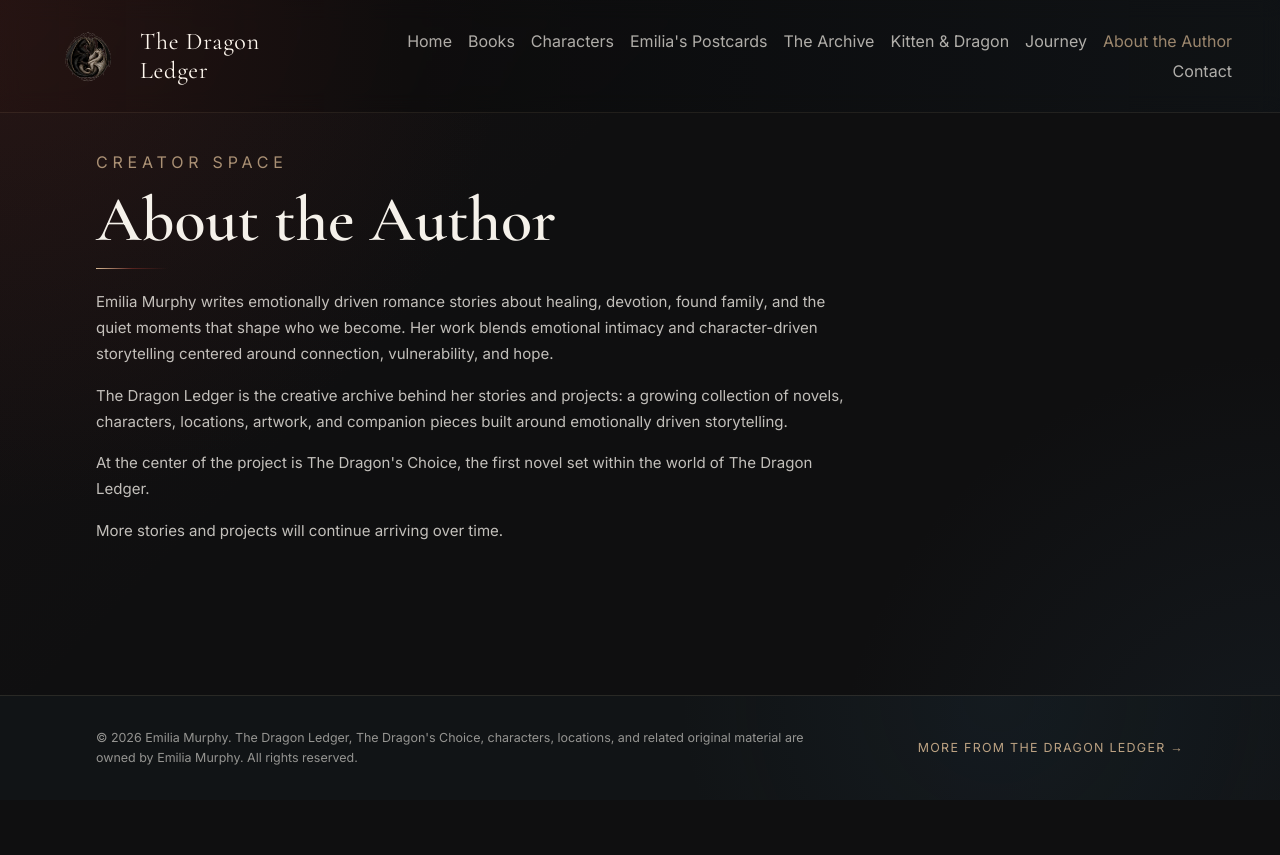
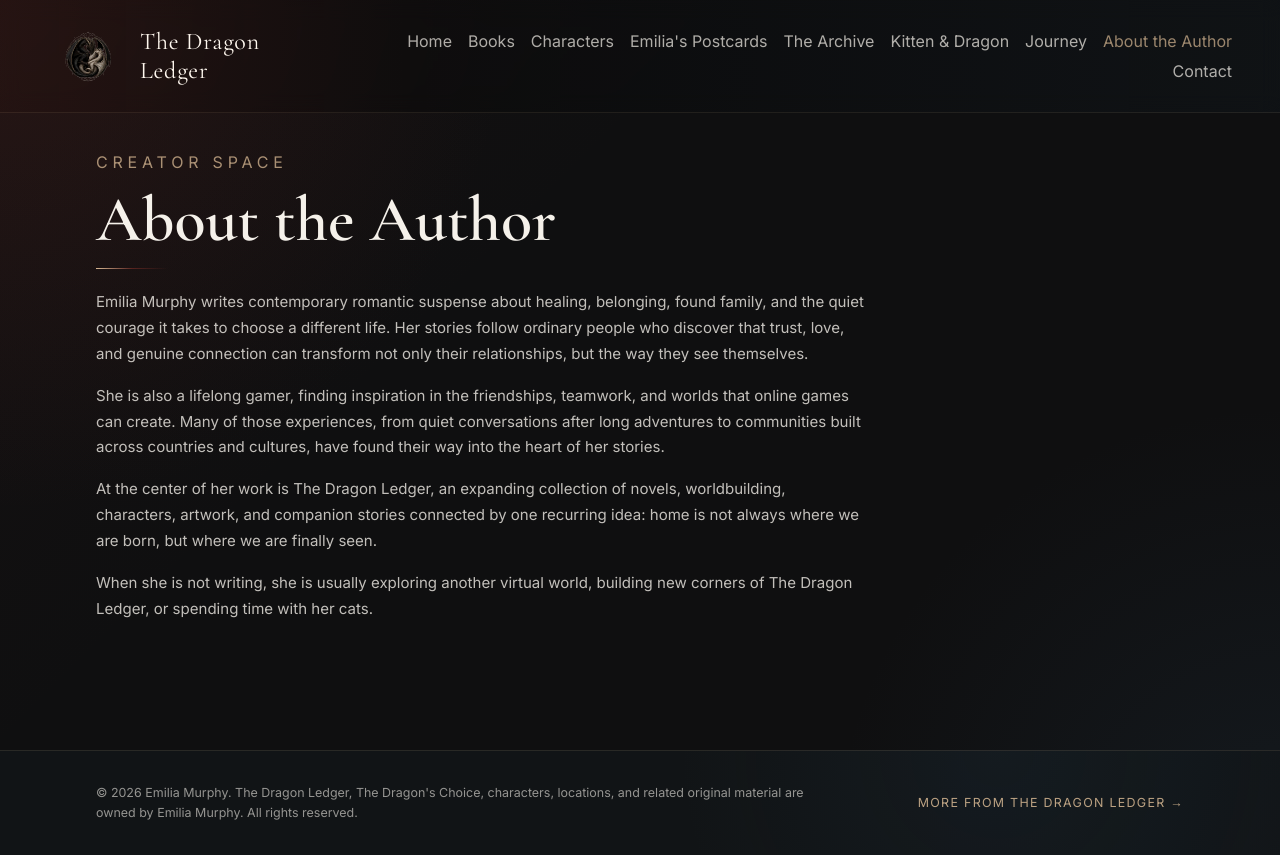
Before and after one commit to TheDragonLedger/dragon-ledger, a Vue app: page /about in a window 1280 px wide. Before the commit the page ends 800 px from the top, so only its background shows below. Built offline with nearby package versions, Linux system fonts and the light colour scheme.

Commit message:
upadtin KD and journal

```diff
--- a/src/data/journal.js
+++ b/src/data/journal.js
@@ -124,4 +124,40 @@ export const journalEntries = [
     excerpt:
       "Book Two begins to take shape, one quiet chapter at a time. After years spent finding Emilia, Ash, and the world around them, the story continues forward: new choices, deeper wounds, and another path beginning beneath the surface of everything already built.",
   },
+  {
+    title: "The Little Corner Grows",
+    period: "Kitten & Dragon",
+    motif: "A softer spark beside the archive",
+    excerpt:
+      "Kitten & Dragon begins as a small illustrated corner of warmth, coffee, quiet adventures, and tenderness. What started as a gentle side space slowly becomes its own tiny world within The Dragon Ledger: a place for little stories, quiet jokes, and the kind of softness that makes the wider archive feel more alive.",
+    details: [
+      {
+        text: "Kitten & Dragon began as a gentle corner, something small and warm beside the larger archive.",
+      },
+      {
+        text: "With each illustrated scene, it became clearer that the little stories had their own rhythm: coffee, blankets, playful magic, tired mornings, tender evenings, and the kind of love that feels ordinary in the best way.",
+      },
+      {
+        text: "They are not separate from The Dragon Ledger. They are one of its softest rooms: a place where the archive can rest, smile, and remember that even tiny stories can carry a whole world of feeling.",
+      },
+    ],
+  },
+  {
+    title: "The Doors Open Wider",
+    period: "The Ledger beyond the site",
+    motif: "Finding the archive beyond the website",
+    excerpt:
+      "The Dragon Ledger begins to reach beyond its first home, with social spaces opened for readers, images, fragments, and small discoveries. Not everything lives on the website, but every path leads back to the archive and to the stories slowly gathering there.",
+    details: [
+      {
+        text: "The Dragon Ledger does not stay contained to a single doorway for long.",
+      },
+      {
+        text: "After the website found its first shape, small social spaces began to open around it: places for images, fragments, updates, and quiet invitations back into the archive.",
+      },
+      {
+        text: "The heart of the project remains here, but those outer paths give the world room to breathe in public, one small discovery at a time.",
+      },
+    ],
+  },
 ];
--- a/src/data/kittenDragon.js
+++ b/src/data/kittenDragon.js
@@ -5,6 +5,7 @@ import kittenDragonSleepingCouch from "../assets/kitten-dragon-sleeping-couch.we
 import kittenDragonDancingStars from "../assets/kitten-dragon-dancing-stars.webp";
 import kittenDragonSomethingFeelsWrong from "../assets/kitten-dragon-something-feels-wrong.webp";
 import kittenDragonRollerSkating from "../assets/kitten-dragon-roller-skating.webp";
+import kittenDragonTooEarlyForAdulting from "../assets/kitten-dragon-too-early-for-adulting.webp";
 
 export const kittenDragonEntries = [
   {
@@ -217,6 +218,55 @@ export const kittenDragonEntries = [
       "Just in case.",
     ],
   },
+  {
+    slug: "too-early-for-adulting",
+    title: "Too Early for Adulting",
+    mood: "Monday morning",
+    image: kittenDragonTooEarlyForAdulting,
+    summary:
+      "A cold Monday morning, too little caffeine, and one dragon brave enough to tease Kitten before her first cup.",
+    story: [
+      "Monday mornings were always difficult.",
+      "On days like this, Kitten would happily stay in bed for at least another hour if the world allowed it.",
+      "Unfortunately for her...",
+      "The world had Dragon.",
+      "After several unsuccessful attempts to convince her that morning had, in fact, arrived, Dragon would simply scoop his sleepy kitten into his arms, carry her to the bathroom, kiss her forehead, and quietly make his way to the kitchen to prepare breakfast.",
+      "A few minutes later, Kitten would finally appear.",
+      "Sometimes she shuffled her feet.",
+      "Sometimes she yawned so dramatically Dragon wondered if she was trying to swallow the entire kitchen.",
+      "This morning, she did both.",
+      "The air was still cold, so Kitten immediately sat beside Dragon, stealing as much of his warmth as she could while waiting for breakfast.",
+      "\"Having trouble staying awake, my love?\"",
+      "\"Too cold...\"",
+      "She yawned.",
+      "\"...too early.\"",
+      "Dragon smiled.",
+      "\"If you don't hurry, you'll have to run to work.\"",
+      "Kitten sighed dramatically.",
+      "\"You see? If I had wings, I could just fly there.\"",
+      "Dragon raised an eyebrow.",
+      "\"And you would still stay in bed until the very last minute.\"",
+      "\"I would not.\"",
+      "\"You absolutely would.\"",
+      "\"I...\"",
+      "She stopped.",
+      "Dragon waited.",
+      "\"...maybe.\"",
+      "He chuckled.",
+      "\"And then you'd end up rushing through the skies instead.\"",
+      "Kitten looked at him with the deeply unimpressed expression only a sleepy, under-caffeinated kitten could manage.",
+      "Dragon smiled into his coffee.",
+      "There were few things more dangerous than teasing a kitten before she'd had her first cup.",
+      "\"...and yet,\" Dragon said, taking another sip, \"you still love me.\"",
+      "Kitten slowly lifted her mug.",
+      "She took one careful sip.",
+      "Another.",
+      "Then looked at him.",
+      "\"I'm trying to remember why.\"",
+      "Dragon laughed.",
+      "Monday mornings suddenly didn't feel nearly so cold.",
+    ],
+  },
 ];
 
 export const kittenDragonBeginning = kittenDragonEntries[0];
--- a/src/views/About.vue
+++ b/src/views/About.vue
@@ -4,22 +4,30 @@
       <p class="subtitle">Creator space</p>
       <h1>About the Author</h1>
       <p>
-        Emilia Murphy writes emotionally driven romance stories about healing,
-        devotion, found family, and the quiet moments that shape who we become.
-        Her work blends emotional intimacy and character-driven storytelling
-        centered around connection, vulnerability, and hope.
+        Emilia Murphy writes contemporary romantic suspense about healing,
+        belonging, found family, and the quiet courage it takes to choose a
+        different life. Her stories follow ordinary people who discover that
+        trust, love, and genuine connection can transform not only their
+        relationships, but the way they see themselves.
       </p>
       <p>
-        The Dragon Ledger is the creative archive behind her stories and
-        projects: a growing collection of novels, characters, locations,
-        artwork, and companion pieces built around emotionally driven
-        storytelling.
+        She is also a lifelong gamer, finding inspiration in the friendships,
+        teamwork, and worlds that online games can create. Many of those
+        experiences, from quiet conversations after long adventures to
+        communities built across countries and cultures, have found their way
+        into the heart of her stories.
       </p>
       <p>
-        At the center of the project is The Dragon's Choice, the first novel
-        set within the world of The Dragon Ledger.
+        At the center of her work is The Dragon Ledger, an expanding collection
+        of novels, worldbuilding, characters, artwork, and companion stories
+        connected by one recurring idea: home is not always where we are born,
+        but where we are finally seen.
       </p>
-      <p>More stories and projects will continue arriving over time.</p>
+      <p>
+        When she is not writing, she is usually exploring another virtual world,
+        building new corners of The Dragon Ledger, or spending time with her
+        cats.
+      </p>
     </section>
   </main>
 </template>
```
Also changed, not shown: src/assets/kitten-dragon-too-early-for-adulting.webp (added).
